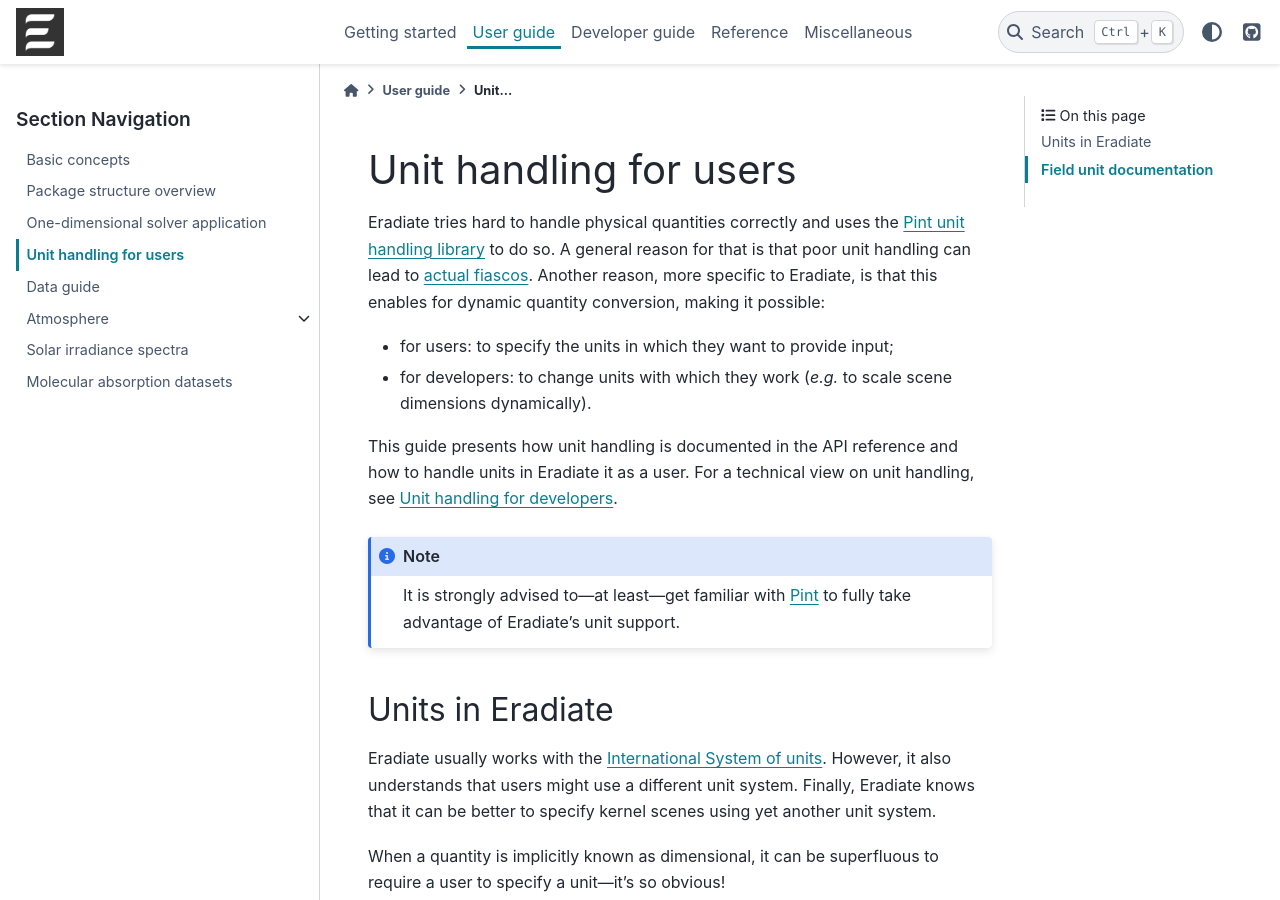
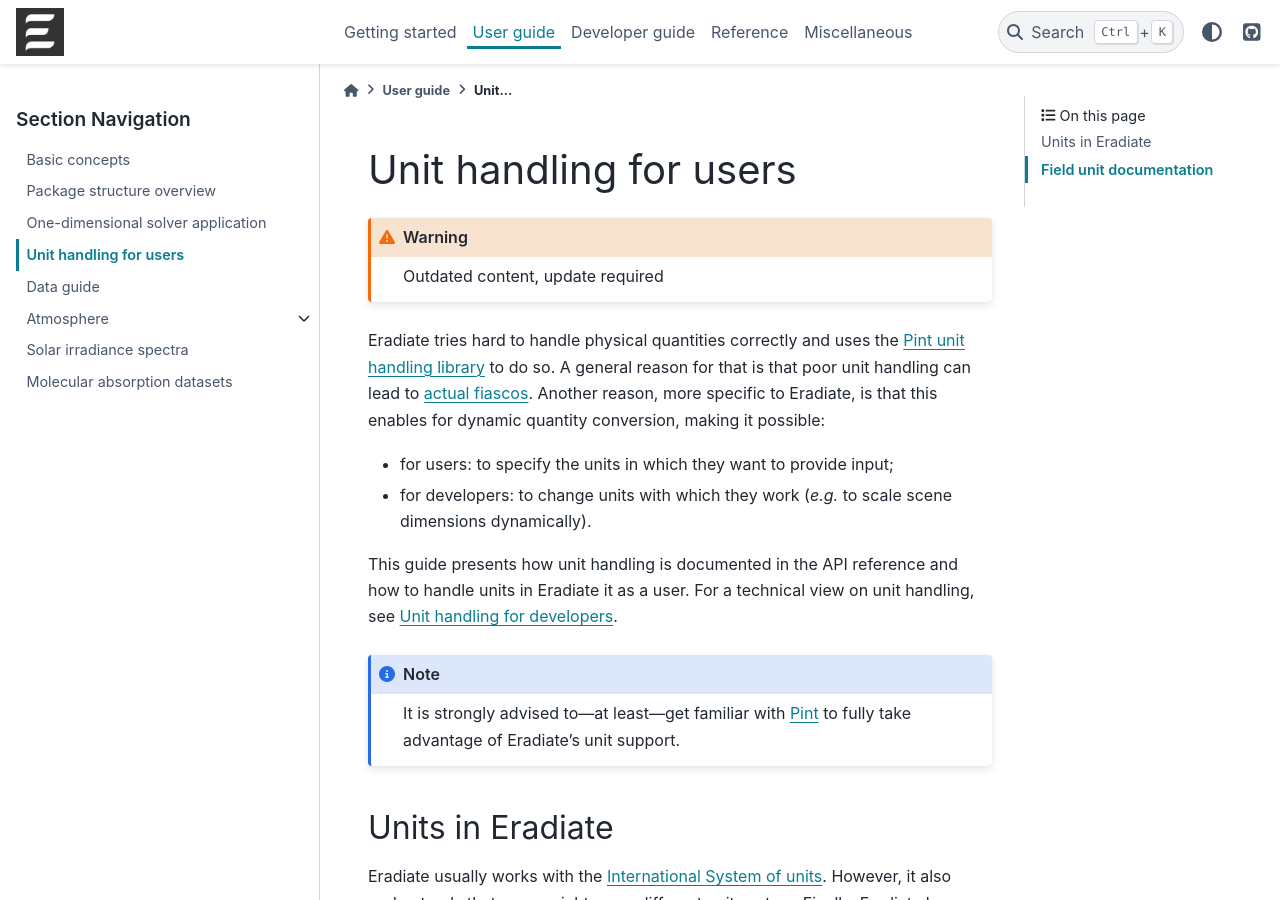
Before and after one commit to eradiate/eradiate, a Sphinx documentation site: the page built from docs/rst/user_guide/unit_guide_user.rst, in a window 1280 px wide and 900 px high. Built offline with Sphinx 7.4.7 and the PyData theme 0.15.4, drawn with Linux system fonts in a browser that asks for light colours; pages that are not in the unit, such as notebooks, are missing from menus.

Commit message:
Docs: Marked outdated pages

```diff
--- a/docs/examples/tutorials/01_quick_overview.py
+++ b/docs/examples/tutorials/01_quick_overview.py
@@ -2,6 +2,9 @@
 Quick overview
 ==============
 """
+
+# %%
+# .. warning:: Outdated content, update required
 
 # %%
 # This tutorial gives a very quick introduction to Eradiate's main features. We
--- a/docs/examples/tutorials/data/01_xarray.py
+++ b/docs/examples/tutorials/data/01_xarray.py
@@ -2,6 +2,9 @@
 xarray module tutorial
 ======================
 """
+
+# %%
+# .. warning:: Outdated content, update required
 
 # %%
 # In this tutorial, we will learn how to use Eradiate's xarray extensions.
--- a/docs/examples/tutorials/solver_onedim/02_heterogeneous_atmospheres.py
+++ b/docs/examples/tutorials/solver_onedim/02_heterogeneous_atmospheres.py
@@ -2,6 +2,9 @@
 Heterogeneous atmospheres
 =========================
 """
+
+# %%
+# .. warning:: Outdated content, update required
 
 # %%
 # This tutorial illustrates how to perform monochromatic simulations in
--- a/docs/rst/developer_guide/factory_guide.rst
+++ b/docs/rst/developer_guide/factory_guide.rst
@@ -2,6 +2,8 @@
 
 Factory guide
 =============
+
+.. warning:: Outdated content, update required
 
 Eradiate's object creation process is heavily supported by a series of factory
 classes. They serve two purposes:
--- a/docs/rst/developer_guide/scene_element_guide.rst
+++ b/docs/rst/developer_guide/scene_element_guide.rst
@@ -2,6 +2,8 @@
 
 Writing a new scene element class
 =================================
+
+.. warning:: Outdated content, update required
 
 .. warning::
 
--- a/docs/rst/user_guide/unit_guide_user.rst
+++ b/docs/rst/user_guide/unit_guide_user.rst
@@ -2,6 +2,8 @@
 
 Unit handling for users
 =======================
+
+.. warning:: Outdated content, update required
 
 Eradiate tries hard to handle physical quantities correctly and uses the
 `Pint unit handling library <https://pint.readthedocs.io>`_ to do so.
```
